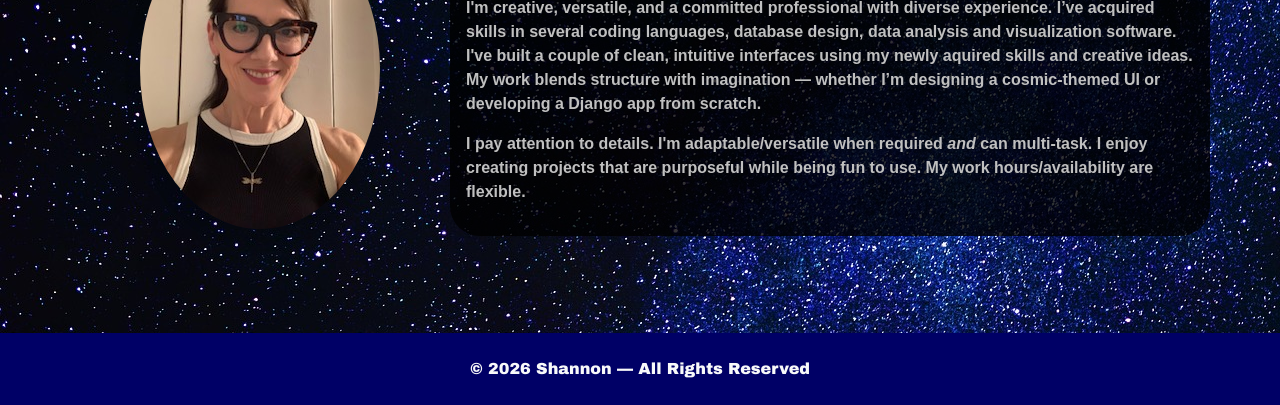
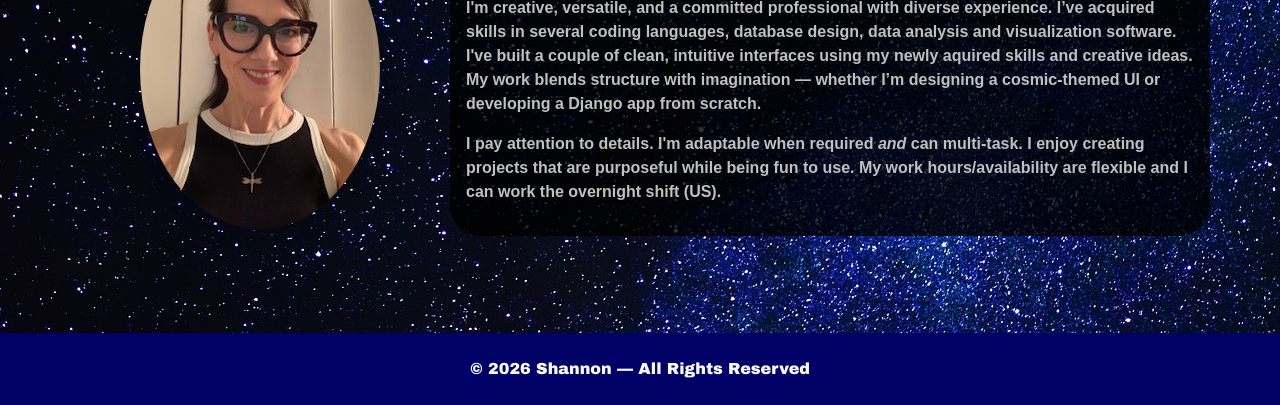
Before and after one commit to ShannonLeigh123/portfolio-site, a plain HTML site: page about.html in a window 1280 px wide. Shown: the part 395-800 px from the top of the page. Drawn offline with nearby package versions, Linux system fonts and the light colour scheme.

Commit message:
Updated portfolio/about page

```diff
--- a/about.html
+++ b/about.html
@@ -58,8 +58,9 @@
                     developing a Django app from scratch.
                 </p>
                 <p>
-                    I pay attention to details. I'm adaptable/versatile when required <em>and</em> can multi-task. I enjoy
-                    creating projects that are purposeful while being fun to use. My work hours/availability are flexible.
+                    I pay attention to details. I'm adaptable when required <em>and</em> can multi-task. I enjoy
+                    creating projects that are purposeful while being fun to use. My work hours/availability are flexible and I can
+                    work the overnight shift (US).
                 </p>
             </div>
 
```
